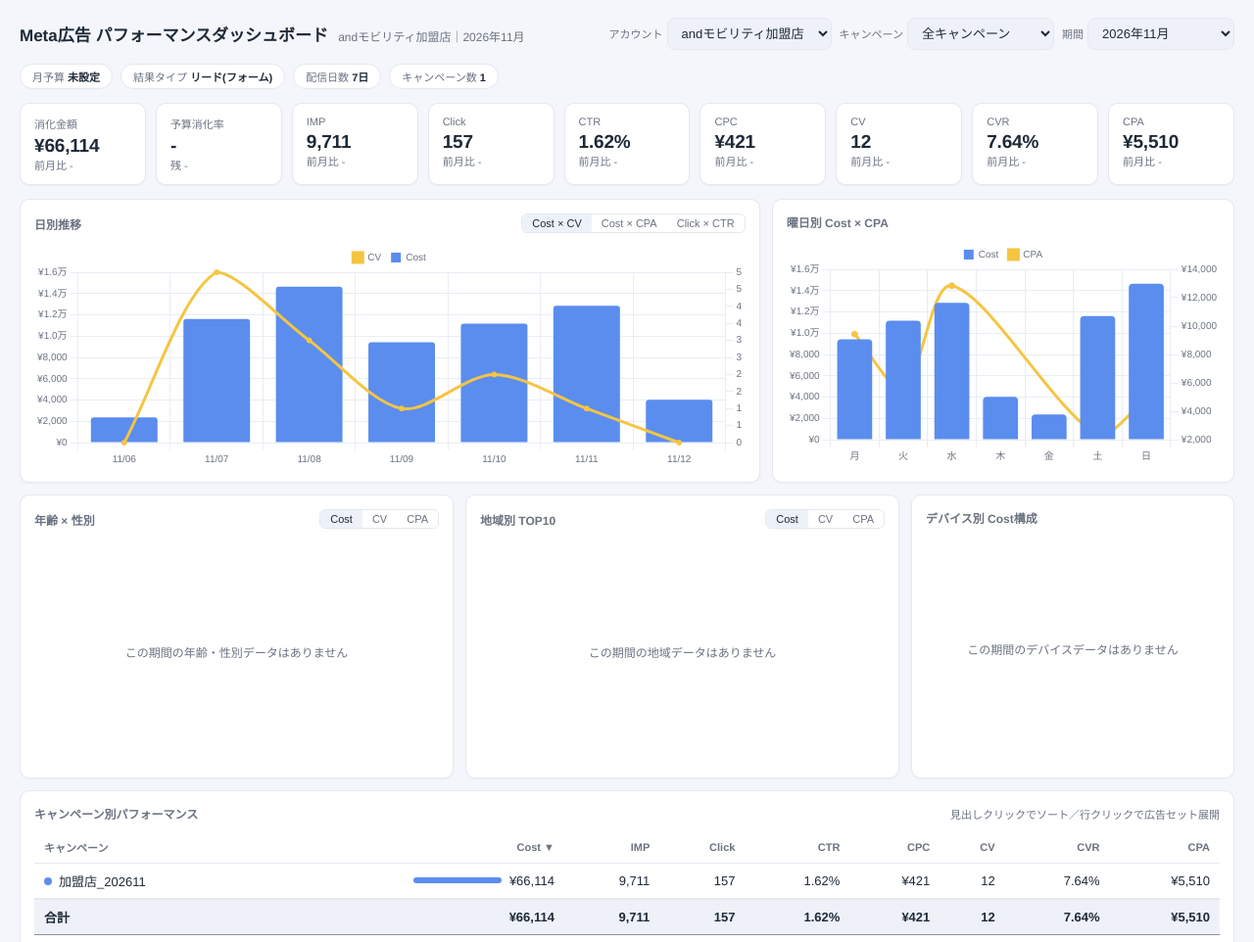
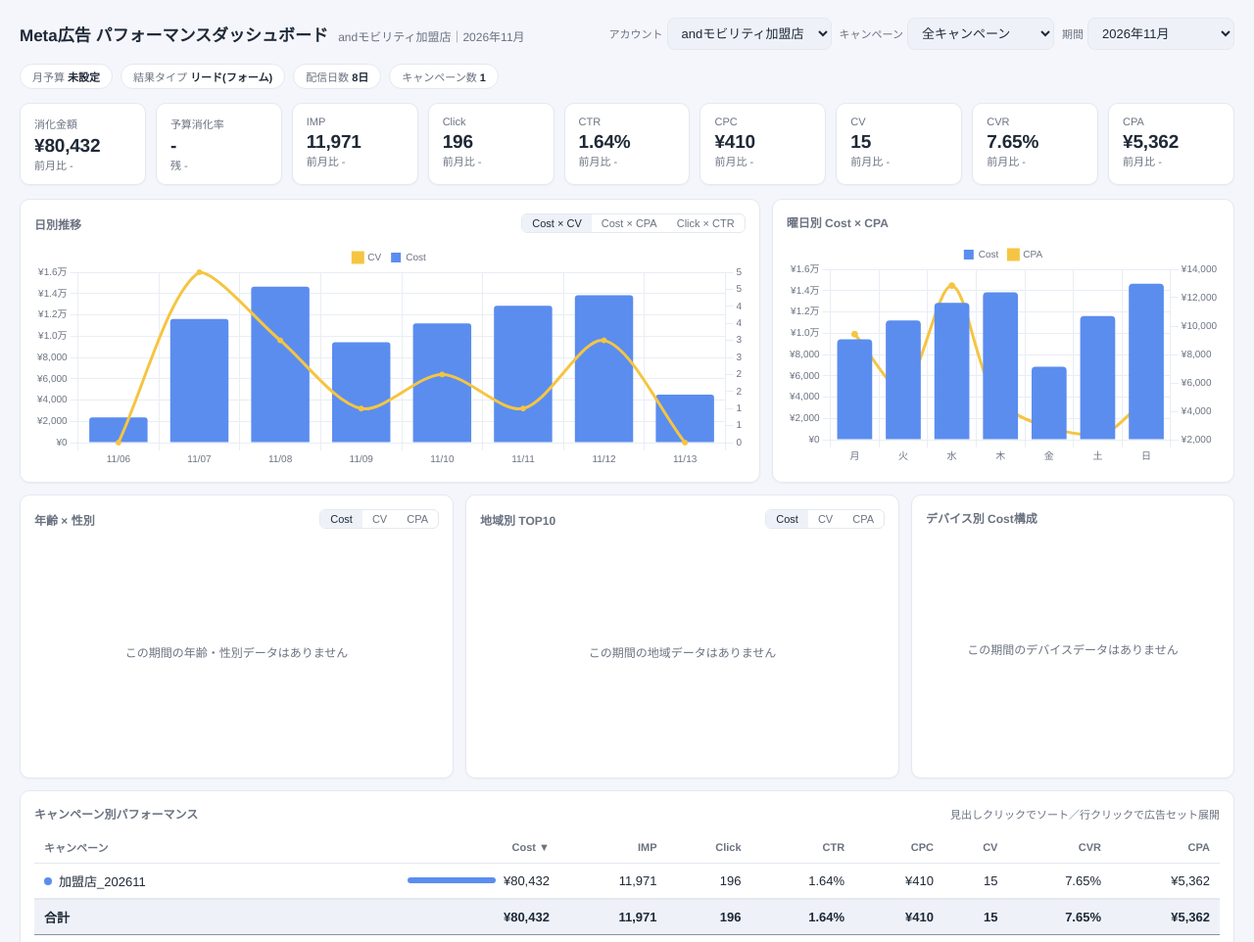
Before and after one commit to maple15142511-cmyk/ad-dashboards, a plain HTML site: page opspU13UDcv5G/index.html in a window 1280 px wide. Shown: the top 962 px of the page at 98% size. Drawn offline with Linux system fonts and the light colour scheme.

Commit message:
update opspU13UDcv5G/index.html

```diff
--- a/opspU13UDcv5G/index.html
+++ b/opspU13UDcv5G/index.html
@@ -127,7 +127,7 @@ footer{margin-top:10px;color:var(--muted);font-size:11px;line-height:1.7}
   <div class="tbl-wrap"><table id="tMonth"><thead><tr><th>月</th><th>Cost</th><th>予算消化率</th><th>IMP</th><th>Click</th><th>CTR</th><th>CPC</th><th>CV</th><th>CVR</th><th>CPA</th></tr></thead><tbody id="tbMonth"></tbody></table></div>
 </div>
 
-<script id="data" type="application/json">{"generated":"2026-11-12","budget":{"andモビリティ加盟店":0},"daily":[["andモビリティ加盟店","加盟店_202611","202611","2026-11-06",2364.0,391.0,6.0,0.0,""],["andモビリティ加盟店","加盟店_202611","202611","2026-11-12",4034.0,519.0,7.0,0.0,""],["andモビリティ加盟店","加盟店_202611","202611","2026-11-09",9428.0,1421.0,18.0,1.0,"リード(フォーム)"],["andモビリティ加盟店","加盟店_202611","202611","2026-11-10",11181.0,1625.0,23.0,2.0,"リード(フォーム)"],["andモビリティ加盟店","加盟店_202611","202611","2026-11-07",11612.0,1752.0,44.0,5.0,"リード(フォーム)"],["andモビリティ加盟店","加盟店_202611","202611","2026-11-11",12842.0,2161.0,32.0,1.0,"リード(フォーム)"],["andモビリティ加盟店","加盟店_202611","202611","2026-11-08",14653.0,1842.0,27.0,3.0,"リード(フォーム)"]],"ag":[],"region":[],"device":[],"creative":[["andモビリティ加盟店","加盟店_202611","2026-11","B",52927.0,7714.0,128.0,10.0],["andモビリティ加盟店","加盟店_202611","2026-11","C",12636.0,1884.0,30.0,2.0]]}</script>
+<script id="data" type="application/json">{"generated":"2026-11-13","budget":{"andモビリティ加盟店":0},"daily":[["andモビリティ加盟店","加盟店_202611","202611","2026-11-06",2364.0,391.0,6.0,0.0,""],["andモビリティ加盟店","加盟店_202611","202611","2026-11-13",4495.0,600.0,11.0,0.0,""],["andモビリティ加盟店","加盟店_202611","202611","2026-11-09",9428.0,1421.0,18.0,1.0,"リード(フォーム)"],["andモビリティ加盟店","加盟店_202611","202611","2026-11-10",11194.0,1626.0,23.0,2.0,"リード(フォーム)"],["andモビリティ加盟店","加盟店_202611","202611","2026-11-07",11612.0,1752.0,44.0,5.0,"リード(フォーム)"],["andモビリティ加盟店","加盟店_202611","202611","2026-11-11",12851.0,2165.0,32.0,1.0,"リード(フォーム)"],["andモビリティ加盟店","加盟店_202611","202611","2026-11-12",13835.0,2174.0,35.0,3.0,"リード(フォーム)"],["andモビリティ加盟店","加盟店_202611","202611","2026-11-08",14653.0,1842.0,27.0,3.0,"リード(フォーム)"]],"ag":[],"region":[],"device":[],"creative":[["andモビリティ加盟店","加盟店_202611","2026-11","B",64961.0,9694.0,163.0,12.0],["andモビリティ加盟店","加盟店_202611","2026-11","C",14920.0,2164.0,36.0,3.0]]}</script>
 <script>
 const D=JSON.parse(document.getElementById('data').textContent);
 const yen=n=>"¥"+Math.round(n).toLocaleString();
```
